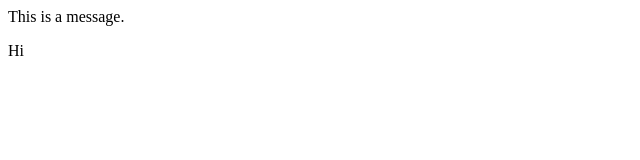
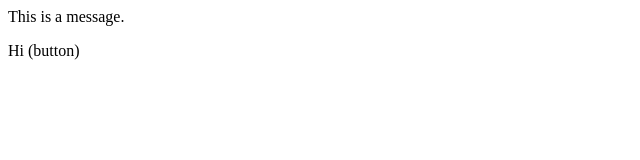
Before and after one commit to bandilok12/localrepo, a plain HTML site: page index.html in a window 1280 px wide. Shown: the full height of the page, 0-640 px from the left. Drawn offline with Linux system fonts and the light colour scheme.

Commit message:
Add button

```diff
--- a/index.html
+++ b/index.html
@@ -1,2 +1,2 @@
 <p>This is a message.</p>
-<p>Hi</p>
+<p>Hi (button)</p>
```
